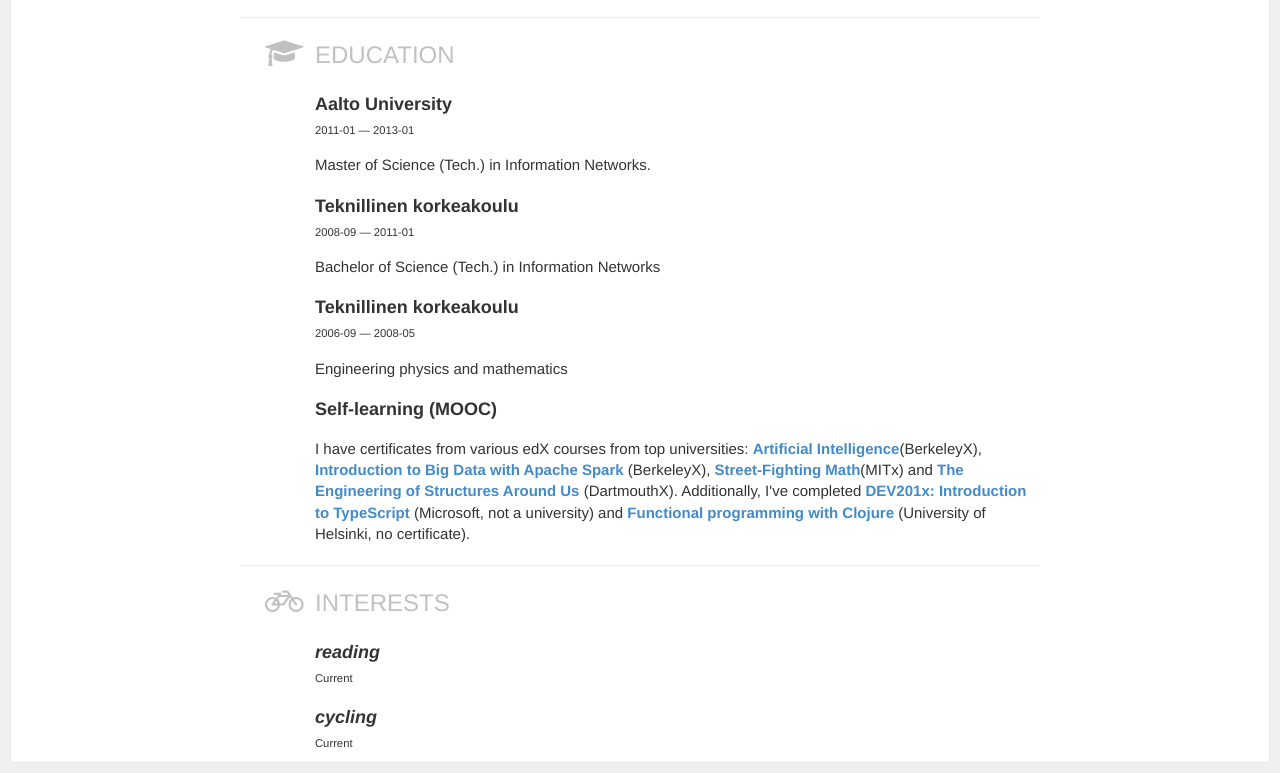
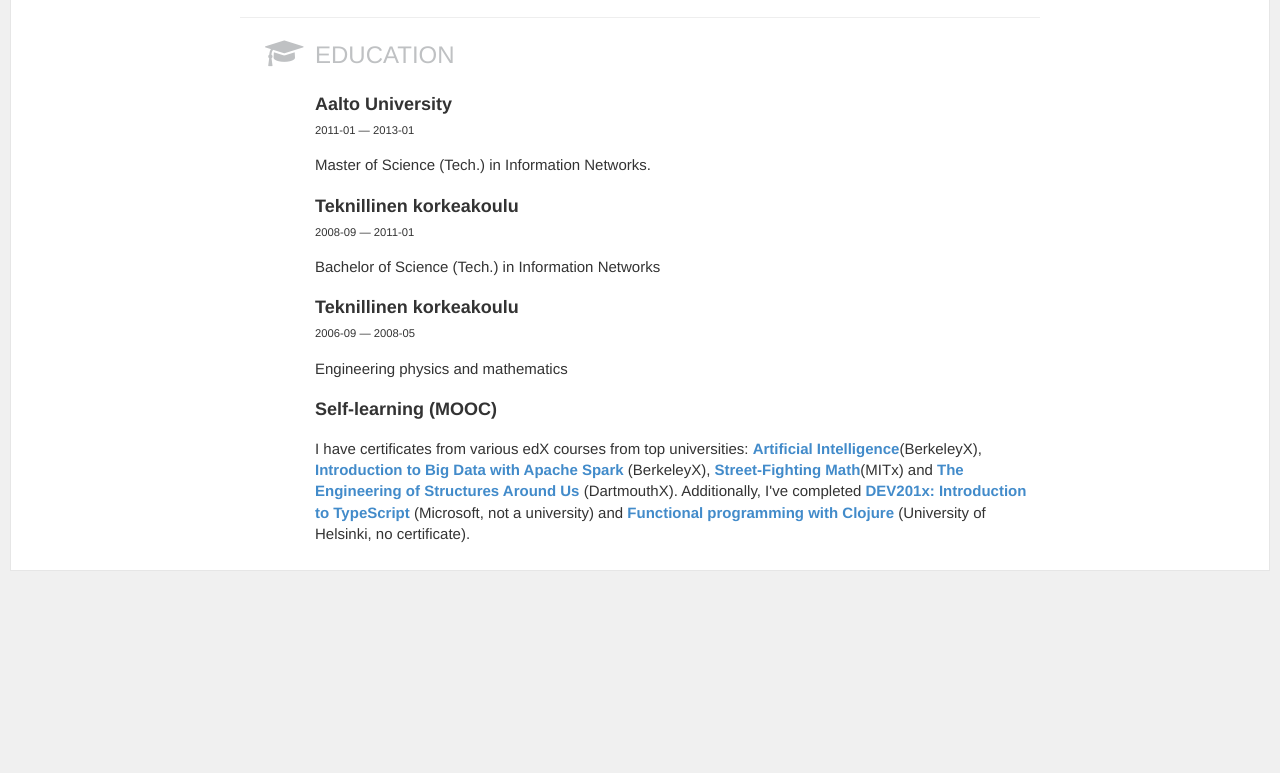
Before and after one commit to dancek/cv, a plain HTML site: page index.html in a window 1280 px wide. Shown: the part 2012-2785 px from the top of the page. After the commit the page ends 2593 px from the top, so only its background shows below. Drawn offline with Linux system fonts and the light colour scheme.

```diff
--- a/index.html
+++ b/index.html
@@ -532,23 +532,6 @@ Self-learning (MOOC)
                                     of Helsinki, no certificate).</p>
                     </div>
                 </section>
-                <hr>
-                <section id="interests">
-                    <header> <span class="fa fa-lg fa-bicycle"></span>
-                         <h2>interests</h2>
-
-                    </header>
-                    <div>
-                         <h3><em>reading</em></h3>
- <span class="tenure">Current</span>
-
-                    </div>
-                    <div>
-                         <h3><em>cycling</em></h3>
- <span class="tenure">Current</span>
-
-                    </div>
-                </section>
             </div>
         </main>
     </body>
```
